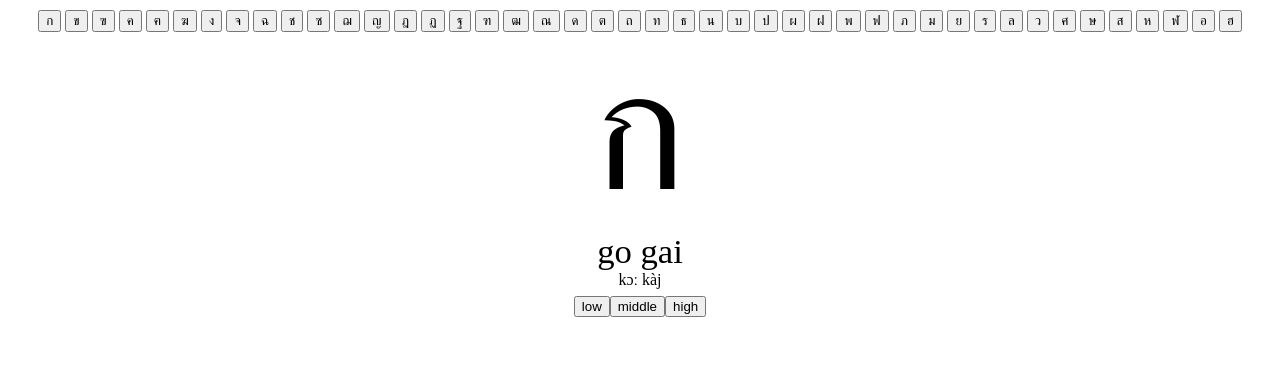
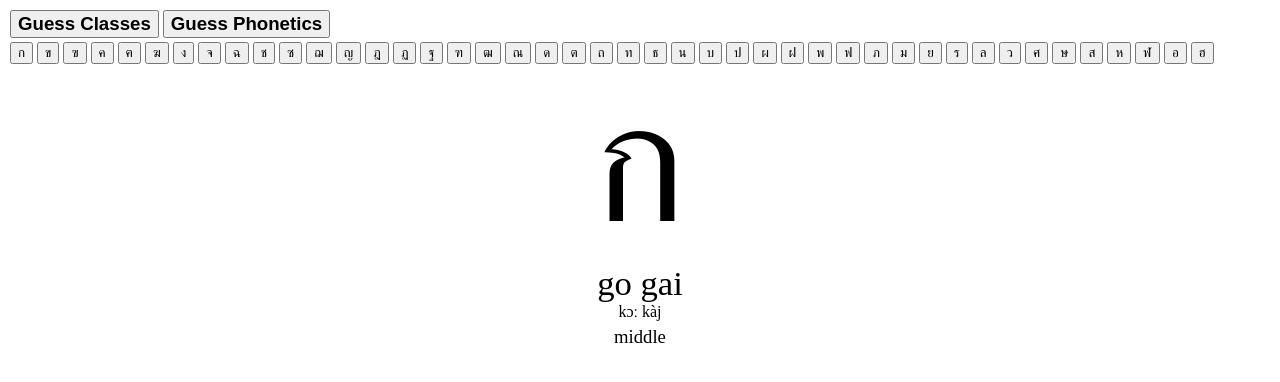
Before and after one commit to dbaldes/thaitrainer, an Angular app: page /consonant/1 in a window 1280 px wide. Shown: the top 382 px of the page. Built offline with nearby package versions, Linux system fonts and the light colour scheme.

Commit message:
game service

```diff
--- a/src/app/app.component.css
+++ b/src/app/app.component.css
@@ -5,11 +5,20 @@ h1 {
 }
 div.cbuttons {
   width: 100%;
-  text-align: center;
+  text-align: left;
 }
 div.cbuttons button {
   margin: 2px;
 }
+div.gamebuttons {
+  width: 100%;
+  text-align: left;
+}
+div.gamebuttons button {
+  margin: 2px;
+  font-size: 14pt;
+  font-weight: bold;
+}
 div.cdisplay {
   text-align: center;
 }
--- a/src/app/app.component.html
+++ b/src/app/app.component.html
@@ -1,5 +1,22 @@
-<div class="cbuttons" >
-  <button *ngFor="let consonant of consonants" (click)="gotoConsonant(consonant.id)" >{{consonant.character}}</button>
+<div *ngIf="gameState().isRunning()" >
+  <div class="gamebuttons" >
+    <button (click)="browse()" >Stop Game</button>
+    <label for="gRight">Good:</label>
+    <span id="gRight">{{gameState().correctGuesses}}</span>
+    <label for="gWrong">Bad:</label>
+    <span id="gWrong">{{gameState().guesses - gameState().correctGuesses}}</span>
+    <label for="gScore">Score:</label>
+    <span id="gScore">{{gameState().score() | percent}}</span>
+  </div>
+</div>
+<div *ngIf="!gameState().isRunning()" >
+  <div class="gamebuttons" >
+    <button (click)="startGameClass()" >Guess Classes</button>
+    <button (click)="startGamePhonetic()" >Guess Phonetics</button>
+  </div>
+  <div class="cbuttons" >
+    <button *ngFor="let consonant of consonants" (click)="gotoConsonant(consonant.id)" >{{consonant.character}}</button>
+  </div>
 </div>
 <div class="cdisplay">
 <router-outlet></router-outlet>
--- a/src/app/app.component.ts
+++ b/src/app/app.component.ts
@@ -2,7 +2,8 @@ import { Component, OnInit } from '@angular/core';
 import { Router } from '@angular/router';
 
 import { Consonant } from './consonant';
-import { ConsonantService } from './consonant.service';
+import { CONSONANTS } from './consonants';
+import { GameService, GameMode, GameState } from './game.service';
 
 @Component({
   moduleId: module.id,
@@ -13,19 +14,34 @@ import { ConsonantService } from './consonant.service';
 export class AppComponent implements OnInit {
   title = 'ThaiTrainer';
 
-  consonants: Consonant[] = [];
+  consonants: Consonant[] = CONSONANTS;
 
   constructor(
-    private consonantService: ConsonantService,
+    private gameService: GameService,
     private router: Router) { }
 
   ngOnInit(): void {
-    this.consonantService.getConsonants()
-        .then(cs => this.consonants = cs);
   }
 
   gotoConsonant(id) {
     this.router.navigate(['/consonant', id]);
   }
 
+  startGameClass() {
+    this.gameService.start(GameMode.GUESS_CLASS);
+  }
+
+  startGamePhonetic() {
+    this.gameService.start(GameMode.GUESS_PHONETIC);
+  }
+
+  browse() {
+    let cid = this.gameService.getCurrent().id;
+    this.gameService.stop();
+    this.gotoConsonant(cid);
+  }
+
+  public gameState(): GameState {
+    return this.gameService.gameState;
+  }
 }
--- a/src/app/app.module.ts
+++ b/src/app/app.module.ts
@@ -3,8 +3,8 @@ import { NgModule } from '@angular/core';
 import { FormsModule } from '@angular/forms';
 
 import { AppComponent } from './app.component';
-import { ConsonantService }  from './consonant.service';
 import { ConsonantComponent } from './consonant.component';
+import { GameService } from './game.service';
 
 import { AppRoutingModule } from './app-routing.module';
 
@@ -18,7 +18,7 @@ import { AppRoutingModule } from './app-routing.module';
     FormsModule,
     AppRoutingModule
   ],
-  providers: [ConsonantService],
+  providers: [GameService],
   bootstrap: [AppComponent]
 })
 export class AppModule { }
--- a/src/app/consonant.component.html
+++ b/src/app/consonant.component.html
@@ -1,20 +1,25 @@
 <div *ngIf="consonant" >
   <div class="consonant" >{{consonant.character}}</div>
-  <div *ngIf="showPhonetic" class="roman"
-       [class.wrong]="wrongPhonetic"
-       [class.right]="rightPhonetic"
+  <div *ngIf="!(gameState.isGuessPhonetic() && gameState.guessing)" class="roman"
+       [class.wrong]="gameState.isGuessPhonetic() && gameState.wrong"
+       [class.right]="gameState.isGuessPhonetic() && !gameState.wrong"
        >{{consonant.roman}}</div>
-  <div *ngIf="showPhonetic" class="phonetic"
-       [class.wrong]="wrongPhonetic"
-       [class.right]="rightPhonetic"
+  <div *ngIf="!(gameState.isGuessPhonetic() && gameState.guessing)" class="phonetic"
+       [class.wrong]="gameState.isGuessPhonetic() && gameState.wrong"
+       [class.right]="gameState.isGuessPhonetic() && !gameState.wrong"
        >{{consonant.phonetic}}</div>
-  <div *ngIf="showClass" class="charclass"
-       [class.wrong]="wrongClass"
-       [class.right]="rightClass"
+  <div *ngIf="!(gameState.isGuessClass() && gameState.guessing)" class="charclass"
+       [class.wrong]="gameState.isGuessClass() && gameState.wrong"
+       [class.right]="gameState.isGuessClass() && !gameState.wrong"
        >{{characterClass}}</div>
-  <div *ngIf="guessingClass && !showClass" class="charclass" >
-    <button (click)="guessClass('l')" >low</button>
-    <button (click)="guessClass('m')" >middle</button>
-    <button (click)="guessClass('h')" >high</button>
+  <div *ngIf="gameState.isGuessClass()" class="charclass" >
+    <div *ngIf="gameState.guessing" >
+      <button (click)="guessClass('l')" >low</button>
+      <button (click)="guessClass('m')" >middle</button>
+      <button (click)="guessClass('h')" >high</button>
+    </div>
+    <div *ngIf="!gameState.guessing" >
+      <button (click)="gameNext()" >&rArr;</button>
+    </div>
   </div>
 </div>
--- a/src/app/consonant.component.ts
+++ b/src/app/consonant.component.ts
@@ -5,7 +5,7 @@ import { Location }                 from '@angular/common';
 import 'rxjs/add/operator/switchMap';
 
 import { Consonant } from './consonant';
-import { ConsonantService } from './consonant.service'
+import { GameService, GameMode, GameState } from './game.service'
 
 @Component({
   moduleId: module.id,
@@ -20,31 +20,17 @@ export class ConsonantComponent implements OnInit {
 
   characterClass: string;
 
-  guessingPhonetic = false;
-  guessingClass = true;
-
-  showClass = true;
-  showPhonetic = true;
-
-  wrongClass = false;
-  rightClass = false;
-
-  wrongPhonetic = false;
-  rightPhonetic = false;
+  gameState: GameState;
 
   constructor(
-    private consonantService: ConsonantService,
+    private gameService: GameService,
     private route: ActivatedRoute,
-    private location: Location) { }
+    private location: Location) {
+
+    this.gameState = gameService.gameState;
+  }
 
   setConsonant(consonant: Consonant) {
-    this.showClass = !this.guessingClass;
-    this.showPhonetic = !this.guessingPhonetic;
-    this.wrongClass = false;
-    this.rightClass = false;
-    this.wrongPhonetic = false;
-    this.rightPhonetic = false;
-
     this.consonant = consonant;
     this.characterClass =
         consonant.charclass == 'l' ? 'low'
@@ -52,29 +38,33 @@ export class ConsonantComponent implements OnInit {
             : 'high';
   }
 
-  ngOnInit(): void {
-    this.route.params
-      .switchMap((params: Params) => this.consonantService.getConsonant(+params['id']))
-      .subscribe(consonant => this.setConsonant(consonant));
+
+  onChangeGameState(gameState: GameState) {
+    this.gameState = gameState;
+    this.setConsonant(this.gameState.consonant);
   }
 
+  ngOnInit(): void {
+     this.route.params
+      .switchMap((params: Params) => this.gameService.getConsonant(+params['id']))
+      .subscribe(consonant => this.setConsonant(consonant));
+     this.gameService.stateChanged.subscribe(
+      (gameState) => {
+        this.onChangeGameState(gameState);
+      }
+     );
+  }
+
+  public gameNext(): void {
+    this.gameService.next();
+  }
 
   guessClass(guess: string): void {
-    if (guess === this.consonant.charclass) {
-      this.rightClass = true;
-    } else {
-      this.wrongClass = true;
-    }
-    this.showClass = true;
+    this.gameService.guess(guess === this.consonant.charclass);
   }
 
   guessPhonetic(guess: string): void {
-    if (guess === this.consonant.roman.substring(0,1)) {
-      this.rightPhonetic = true;
-    } else {
-      this.wrongPhonetic = true;
-    }
-    this.showPhonetic = true;
+    this.gameService.guess(guess === this.consonant.roman.substring(0,1));
   }
 
   goBack(): void {
--- /dev/null
+++ b/src/app/game.service.ts
@@ -0,0 +1,125 @@
+import { Injectable, EventEmitter } from '@angular/core';
+
+import { Consonant } from './consonant';
+import { CONSONANTS } from './consonants';
+
+export const enum GameMode {
+  BROWSE,
+  GUESS_CLASS,
+  GUESS_PHONETIC
+}
+
+export class GameState {
+
+  mode: GameMode = GameMode.BROWSE;
+  guesses = 0;
+  correctGuesses = 0;
+  guessing = false;
+  wrong = false;
+  currentPosition = 0;
+  consonant: Consonant = CONSONANTS[0];
+
+  reset(): void {
+    this.guesses = 0;
+    this.correctGuesses = 0;
+    this.guessing = false;
+    this.wrong = false;
+    this.currentPosition = 0;
+    this.mode = GameMode.BROWSE;
+  }
+
+  score(): number {
+    return this.guesses == 0 ? 0 : this.correctGuesses / this.guesses;
+  }
+
+  public isGuessClass(): boolean {
+    return this.mode == GameMode.GUESS_CLASS;
+  }
+
+  public isGuessPhonetic(): boolean {
+    return this.mode == GameMode.GUESS_PHONETIC;
+  }
+
+  public isRunning(): boolean {
+    return this.mode != GameMode.BROWSE;
+  }
+}
+
+@Injectable()
+export class GameService {
+  consonants: Consonant[] = CONSONANTS.slice(0);
+  stateChanged: EventEmitter<GameState> = new EventEmitter<GameState>();
+  gameState: GameState = new GameState();
+
+  currentPosition: number = 0;
+
+  start(mode: GameMode): void {
+    this.consonants = CONSONANTS.slice(0);
+    this.gameState.reset();
+    this.gameState.mode = mode;
+    if (this.gameState.mode != GameMode.BROWSE) {
+      this.shuffle(this.consonants);
+      this.gameState.guessing = true;
+    }
+    this.gameState.consonant = this.consonants[this.gameState.currentPosition];
+    this.stateChanged.emit(this.gameState);
+  }
+
+  stop(): void {
+    this.start(GameMode.BROWSE);
+  }
+
+  next(): void {
+    ++this.gameState.currentPosition;
+    if (this.gameState.currentPosition >= this.consonants.length) {
+      this.gameState.currentPosition = 0;
+    }
+    this.gameState.consonant = this.consonants[this.gameState.currentPosition];
+    if (this.gameState.mode != GameMode.BROWSE) {
+      this.gameState.guessing = true;
+    }
+    this.stateChanged.emit(this.gameState);
+  }
+
+  prev(): void {
+    --this.gameState.currentPosition;
+    if (this.gameState.currentPosition < 0) {
+      this.gameState.currentPosition = this.consonants.length - 1;
+    }
+    this.gameState.consonant = this.consonants[this.gameState.currentPosition];
+    if (this.gameState.mode != GameMode.BROWSE) {
+      this.gameState.guessing = true;
+    }
+    this.stateChanged.emit(this.gameState);
+  }
+
+  getCurrent(): Consonant {
+    return this.consonants[this.gameState.currentPosition];
+  }
+
+  getAll(): Consonant[] {
+    return this.consonants;
+  }
+
+  guess(right: boolean): void {
+    ++this.gameState.guesses;
+    if (right) {
+      ++this.gameState.correctGuesses;
+    }
+    this.gameState.guessing = false;
+    this.gameState.wrong = !right;
+    this.stateChanged.emit(this.gameState);
+  }
+
+  getConsonant(id: number): Promise<Consonant> {
+    return Promise.resolve(CONSONANTS.find(consonant => consonant.id === id));
+  }
+
+
+  shuffle(a: Consonant[]): void {
+    for(let i = a.length; i; i--) {
+      let j = Math.floor(Math.random() * i);
+      [a[i - 1], a[j]] = [a[j], a[i - 1]];
+    }
+  }
+}
```
